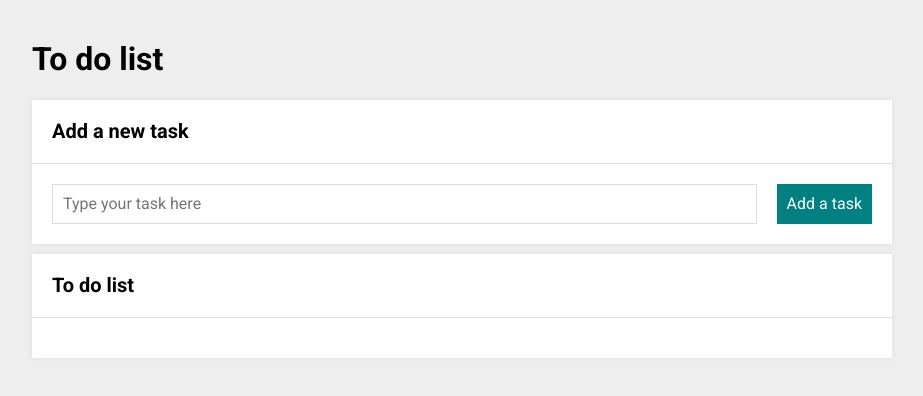
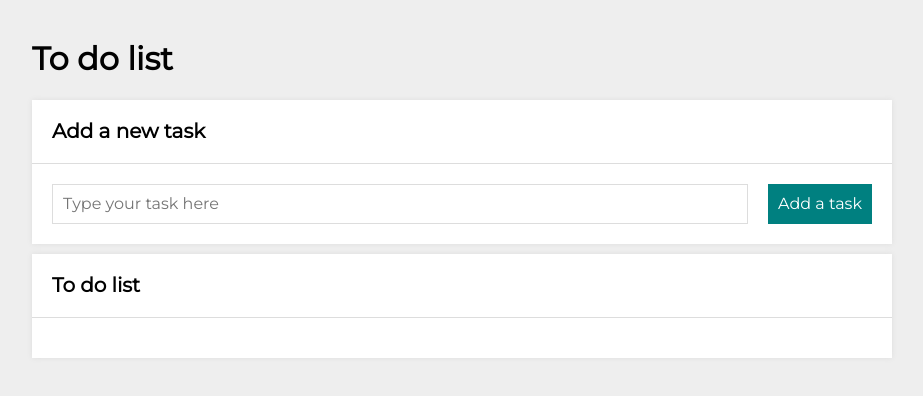
Before and after one commit to igor-polanski/toDo-list, a plain HTML site: page index.html in a window 1280 px wide. Shown: the whole page, without its empty margins (178-1101 px from the left). Drawn offline with nearby package versions, Linux system fonts and the light colour scheme.

Commit message:
Added a different font

```diff
--- a/css/style.css
+++ b/css/style.css
@@ -7,7 +7,7 @@ html {
 }
 
 .body {
-	font-family: "Roboto", sans-serif;
+	font-family: 'Montserrat', sans-serif;
 	background-color: #eee;
 	word-break: break-all;
 }
--- a/index.html
+++ b/index.html
@@ -7,7 +7,7 @@
     <meta charset="UTF-8">
     <meta name="viewport" content="width=device-width, initial-scale=1.0">
     <title>To do list</title>
-    <meta property="og:url" content="https://igor-polanski.github.io/toDoList/">
+    <meta property="og:url" content="https://igor-polanski.github.io/toDo-list/">
     <meta property="og:title" content="To Do list">
     <meta property="og:image" content="images/share.png">
     <meta property="og:description" content="Need a to do list? Look no further.">
@@ -19,7 +19,7 @@
     <link href="css/tasks.css" rel="stylesheet">
     <link href="css/section.css" rel="stylesheet">
     <link href="css/form.css" rel="stylesheet">
-    <link href="https://fonts.googleapis.com/css2?family=Roboto:wght@400;700&display=swap" rel="stylesheet">
+    <link href="https://fonts.googleapis.com/css2?family=Montserrat&display=swap" rel="stylesheet">
     <script defer src="js/script.js"></script>
 </head>
 
```
